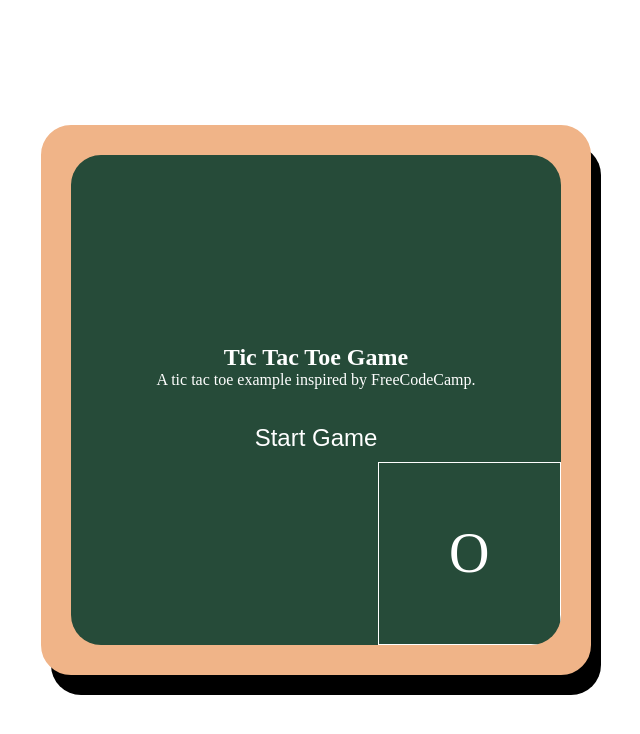
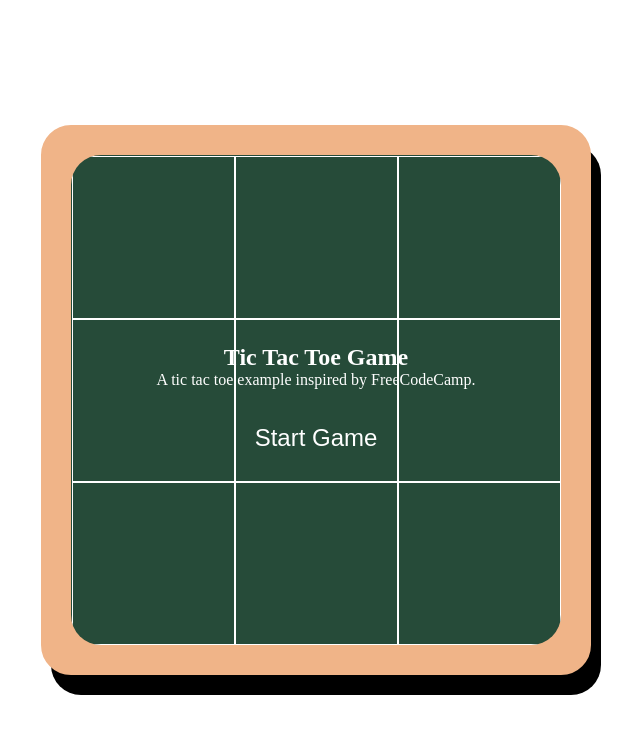
Before and after one commit to TylerMutai/tic-tac-toe-example, a Next.js app: page / in a window 1280 px wide. Shown: the top 734 px of the page, without its empty margins (324-964 px from the left). Built offline with nearby package versions, Linux system fonts and the light colour scheme.

Commit message:
drew widths correctly

```diff
--- a/src/components/board/Board.tsx
+++ b/src/components/board/Board.tsx
@@ -12,6 +12,7 @@ function Board() {
   const [state, dispatch] = useReducer(interactionAreaReducer, interactionAreaInitialState)
   const [width, setWidth] = useState(500);
   const [height, setHeight] = useState(500);
+  const [padding, setPadding] = useState(500);
   const ref = useRef<HTMLDivElement>(null);
 
   const players = useRef<playerTypes[]>([
@@ -20,9 +21,10 @@ function Board() {
   ]);
 
   useEffect(() => {
-    if (ref.current?.offsetHeight && ref.current?.offsetHeight) {
-      setWidth(ref.current?.offsetWidth);
-      setHeight(ref.current?.offsetHeight);
+    if (ref.current) {
+      const element = ref.current;
+      setWidth(element.clientWidth);
+      setHeight(element.clientHeight);
     }
   }, []);
 
--- a/src/components/board/interactionArea/Cell/Cell.tsx
+++ b/src/components/board/interactionArea/Cell/Cell.tsx
@@ -28,7 +28,8 @@ interface Props {
 function Cell({size, moveToPlay, right, bottom}: Props) {
   const {interactionAreaState, interactionAreaDispatch} = useContext(boardContext);
   const currentPlayer = interactionAreaState.currentPlayer ?? "player-1"
-  const player = interactionAreaState.cellsPlayed.get(moveToPlay) === "computer" ? "X" : "O";
+  const savedPlayer = interactionAreaState.cellsPlayed.get(moveToPlay)
+  const player = savedPlayer ? savedPlayer === "computer" ? "X" : "O" : "";
   return (
     <div
       style={{
--- a/src/components/board/interactionArea/InteractionArea.tsx
+++ b/src/components/board/interactionArea/InteractionArea.tsx
@@ -11,9 +11,12 @@ function InteractionArea() {
   for (let i = 0; i < boardSize; i++) {
     for (let j = 0; j < boardSize; j++) {
       const key = `${i}${j}`;
+      const cellWidth = currentWidth / boardSize;
+      const right = Math.floor(j * cellWidth);
+      const bottom =  Math.floor(i * cellWidth);
       cells.push(
-        <Cell key={key} right={j * currentWidth}
-              bottom={i * currentWidth} moveToPlay={key} size={currentWidth / boardSize}/>
+        <Cell key={key} right={right}
+              bottom={bottom} moveToPlay={key} size={cellWidth}/>
       )
     }
   }
```
